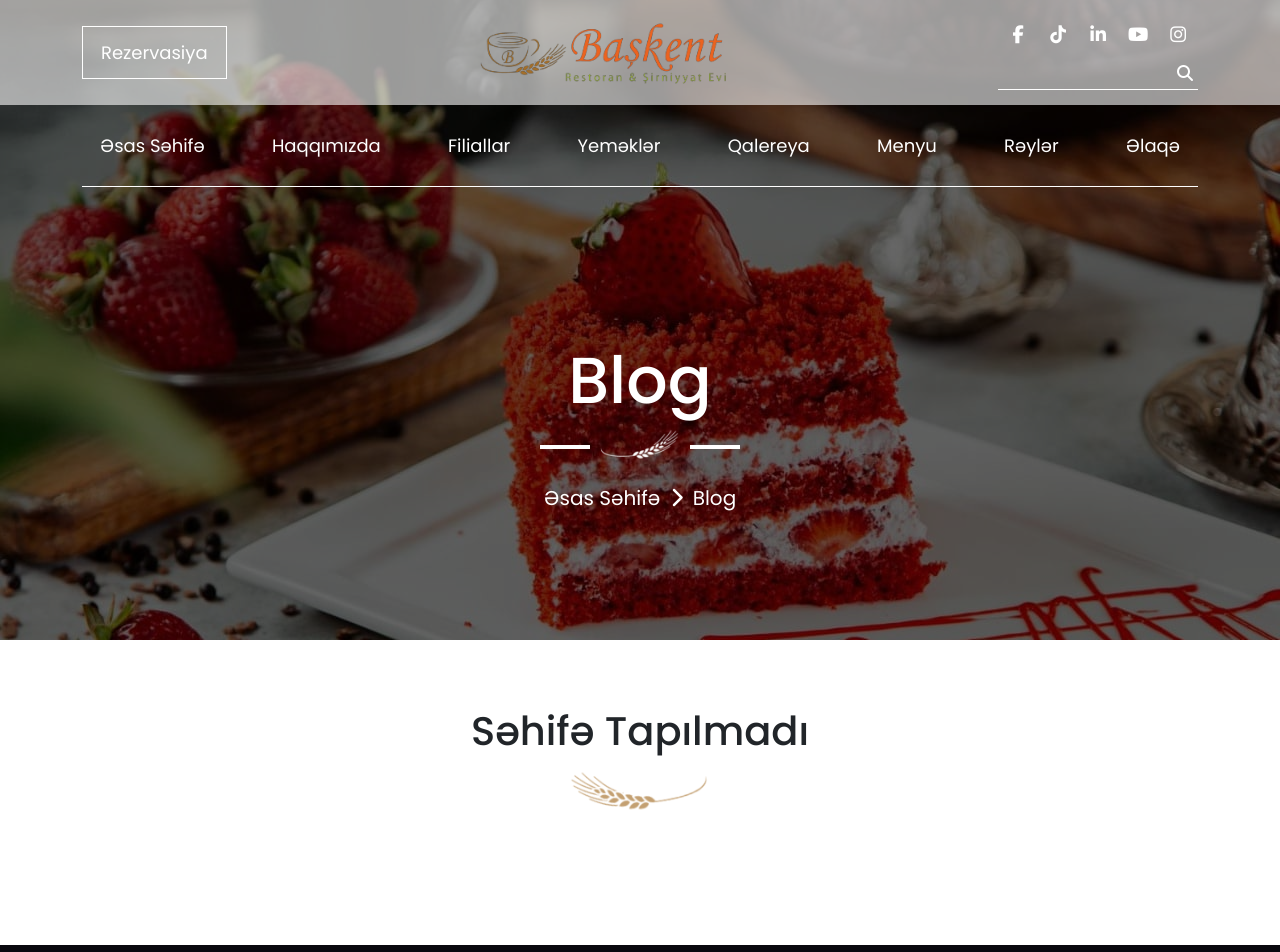
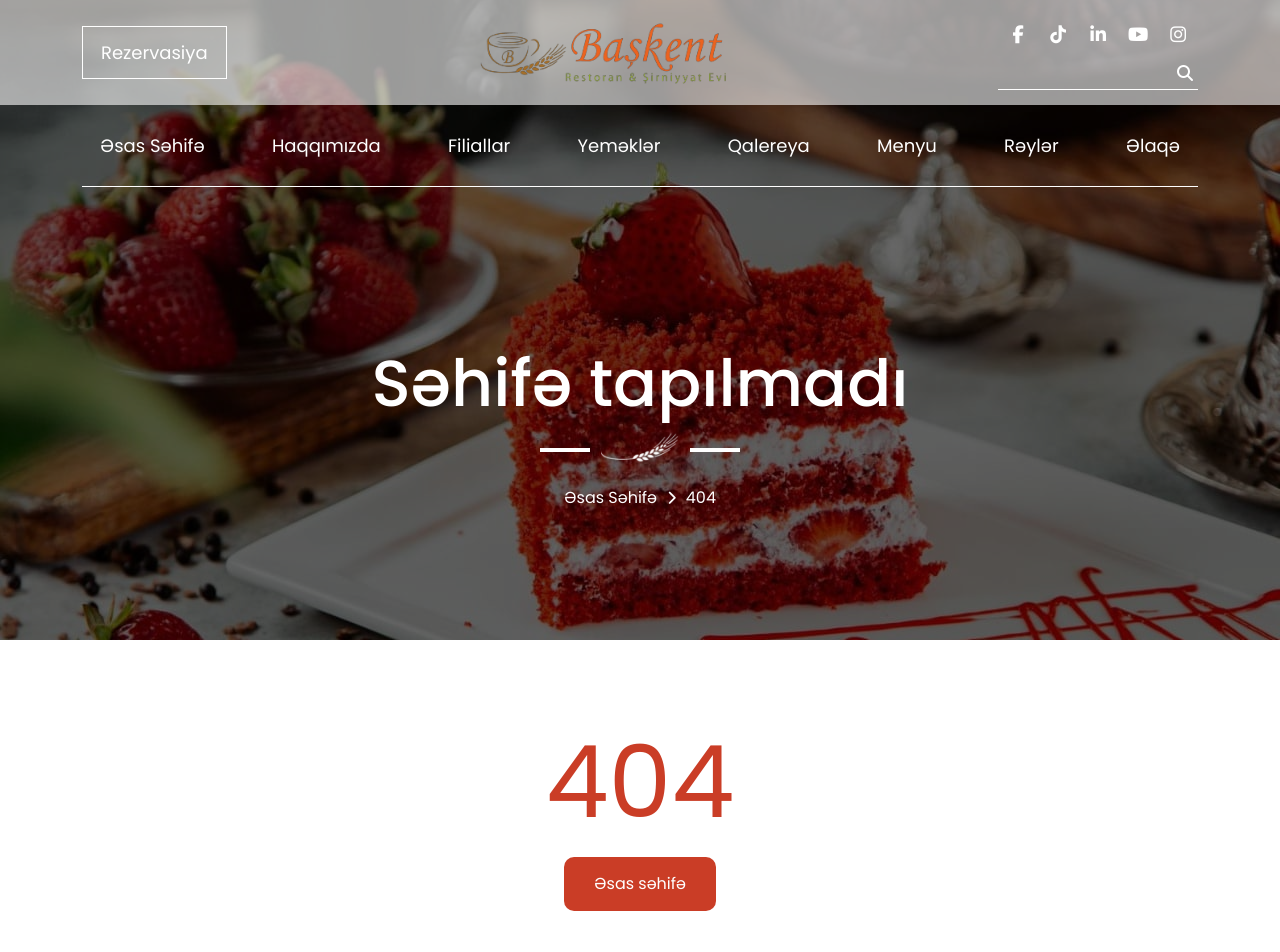
Before and after one commit to pashaskerov21/bashkent-app, a React (Create React App) app: page /404 in a window 1280 px wide. Shown: the top 952 px of the page. Built offline with nearby package versions, Linux system fonts and the light colour scheme.

Commit message:
fix routing problems

```diff
--- a/src/App.js
+++ b/src/App.js
@@ -10,6 +10,7 @@ import Contact from './pages/Contact'
 import NoPage from './pages/NoPage'
 import ScrollToTop from './ScrollToTop'
 import BlogDetail from './pages/BlogDetail'
+import Blogs from './pages/Blogs'
 
 
 function App() {
@@ -26,8 +27,10 @@ function App() {
           <Route path='/menu' element={<Menu />} />
           <Route path='/comment' element={<Comment />} />
           <Route path='/contact' element={<Contact />} />
-          <Route path='/blog/:id' element={<BlogDetail/>}/>
+          <Route path='/blogs' element={<Blogs/>}/>
+          <Route path='/blogs/:blogName' element={<BlogDetail/>}/>
           <Route path='*' element={<NoPage />} />
+          <Route path='/404' element={<NoPage/>}/>
         </Routes>
       </ScrollToTop>
     </>
--- a/src/components/header/HeaderContent.jsx
+++ b/src/components/header/HeaderContent.jsx
@@ -1,5 +1,5 @@
-import React, { useContext } from 'react'
-import { Link, useLocation } from 'react-router-dom'
+import React, { useContext, useEffect, useState } from 'react'
+import { Link, useLocation, useNavigate, useParams } from 'react-router-dom'
 import pageTitleDesign from '../../image/design/white.png'
 import { MainContext } from '../../context/MainContext';
 
@@ -8,7 +8,42 @@ function HeaderContent() {
     const { pageLinkArr } = useContext(MainContext)
     let pageLink = pageLinkArr.find((link) => link.path === location.pathname)
 
-    let pageTitle = pageLink === undefined ? 'Blog' : pageLink.label
+
+    const { blogArr } = useContext(MainContext)
+    const [pageTitle, setPageTitle] = useState();
+    const [pageRouteLink, setPageRouteLink] = useState();
+    const [pageRouteLinkName, setPageRouteLinkName] = useState();
+    const { blogName } = useParams();
+    const [blogStatus, setBlogStatus] = useState(false);
+    const navigate = useNavigate();
+
+    useEffect(() => {
+        if (pageLink) {
+            setPageTitle(pageLink.label)
+            setPageRouteLink(pageLink.path);
+            setPageRouteLinkName(pageLink.label);
+        } else if (blogName) {
+            setBlogStatus(true)
+            const blog = blogArr.find((blog) => blog.title === blogName)
+            if (blog) {
+                setPageTitle('Bloglar')
+                setPageRouteLink(blog.title);
+                setPageRouteLinkName(blog.title);
+            } else {
+                navigate('/404');
+            }
+        }else if(location.pathname === '/blogs'){
+            setPageTitle('Bloglar')
+            setPageRouteLink('/blogs');
+            setPageRouteLinkName('Bloglar');
+        } else {
+            setPageTitle('Səhifə tapılmadı')
+            setPageRouteLink('/404');
+            setPageRouteLinkName('404');
+        }
+    }, [blogName, blogArr, pageLink, navigate ,location.pathname])
+
+
     return (
         <div className='header-content'>
             <div className="container">
@@ -23,9 +58,19 @@ function HeaderContent() {
                             <h1 className="title">{pageTitle}</h1>
                             <img src={pageTitleDesign} alt="design" />
                             <div className="root-links">
-                                <span>Əsas Səhifə</span>
+                                <Link to='/'>Əsas Səhifə</Link>
                                 <i className='fa-solid fa-chevron-right'></i>
-                                <span>{pageTitle}</span>
+                                {
+                                    blogStatus ? (
+                                        <>
+                                            <Link to='/blogs'>Bloglar</Link>
+                                            <i className='fa-solid fa-chevron-right'></i>
+                                            <Link to={`/blogs/${pageRouteLink}`}>{pageRouteLinkName}</Link>
+                                        </>
+                                    ) : (
+                                        <Link to={`/${pageRouteLink}`}>{pageRouteLinkName}</Link>
+                                    )
+                                }
                             </div>
                         </div>
 
--- a/src/components/header/header.scss
+++ b/src/components/header/header.scss
@@ -149,6 +149,10 @@ header {
                 color: #fff;
                 margin-top: 20px;
                 font-size: 14px;
+                a{
+                    color: #fff;
+                    font-size: 14px;
+                }
 
                 i {
                     padding: 0 10px;
@@ -184,13 +188,6 @@ header {
             font-size: 38px;
         }
 
-        .header-content {
-            .page-title {
-                .root-links {
-                    font-size: 18px;
-                }
-            }
-        }
     }
 }
 
@@ -202,8 +199,8 @@ header {
             }
 
             .page-title {
-                .root-links {
-                    font-size: 20px;
+                .root-links a{
+                    font-size: 16px;
                 }
             }
         }
--- a/src/components/home/BlogSection.jsx
+++ b/src/components/home/BlogSection.jsx
@@ -41,7 +41,7 @@ function BlogSection() {
                     <div className="text">
                       <p>{blog.text.length > 120 ? blog.text.substr(0,120) + ' ...' : blog.text}</p>
                     </div>
-                    <Link to={`/blog/${blog.id}`} className='btn-general active round'>Ətraflı <i className='fa-solid fa-arrow-right'></i></Link>
+                    <Link to={`/blogs/${blog.title}`} className='btn-general active round'>Ətraflı <i className='fa-solid fa-arrow-right'></i></Link>
                     <div className="date">
                       <span>{blog.date}</span>
                     </div>
--- a/src/pages/BlogDetail.jsx
+++ b/src/pages/BlogDetail.jsx
@@ -6,26 +6,26 @@ import SectionTitle from '../components/SectionTitle'
 
 function BlogDetail() {
   const { blogArr } = useContext(MainContext)
-  const { id } = useParams()
-  const blog = blogArr.find((blog) => blog.id === parseInt(id))
+  const { blogName } = useParams()
+  const blog = blogArr.find((blog) => blog.title === blogName)
   return (
     <Layout>
       <section className="blog-detail">
         <div className="container">
-          <SectionTitle title={blog.title} />
+          <SectionTitle title={blog?.title} />
           <div className="row">
             <div className="col-12 col-lg-6">
               <div className="blog-img">
-                <img src={blog.img} alt="blog-img" />
+                <img src={blog?.img} alt="blog-img" />
               </div>
             </div>
             <div className="col-12 col-lg-6">
               <div className="blog-content">
                 <div className="text">
-                  <p>{blog.text}</p>
+                  <p>{blog?.text}</p>
                 </div>
                 <div className="date">
-                  <span>{blog.date}</span>
+                  <span>{blog?.date}</span>
                 </div>
               </div>
             </div>
--- /dev/null
+++ b/src/pages/Blogs.jsx
@@ -0,0 +1,13 @@
+import React from 'react'
+import Layout from './Layout'
+import BlogSection from '../components/home/BlogSection'
+
+function Blogs() {
+  return (
+    <Layout>
+        <BlogSection/>
+    </Layout>
+  )
+}
+
+export default Blogs
--- a/src/pages/NoPage.jsx
+++ b/src/pages/NoPage.jsx
@@ -1,13 +1,16 @@
 import React from 'react'
 import Layout from './Layout'
-import SectionTitle from '../components/SectionTitle'
+import { Link } from 'react-router-dom'
 
 function NoPage() {
   return (
     <Layout>
       <section>
         <div className="container">
-          <SectionTitle title='Səhifə Tapılmadı'/>
+          <div className='not-found'>
+            <span>404</span>
+            <Link to='/'>Əsas səhifə</Link>
+          </div>
         </div>
       </section>
     </Layout>
--- a/src/scss/basic.scss
+++ b/src/scss/basic.scss
@@ -278,3 +278,19 @@ section {
         align-self: flex-start;
     }
 }
+
+.not-found{
+    width: 100%;
+    @include column-center;
+    span{
+        font-size: 100px;
+        color: var(--color-1);
+    }
+    a{
+        @include row-center;
+        padding: 15px 30px;
+        background-color: var(--color-1);
+        color: #fff;
+        border-radius: 10px;
+    }
+}
```
